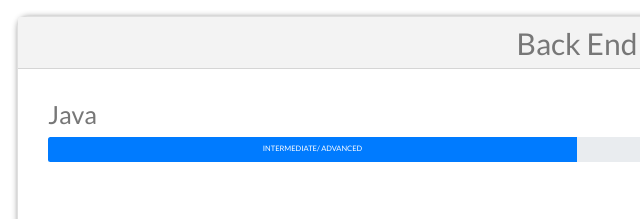
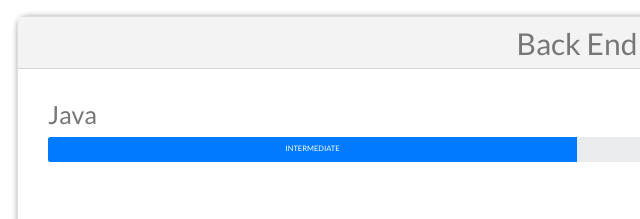
Before and after one commit to Pr1ncek/Pr1ncek.github.io, a plain HTML site: page index.html in a window 1280 px wide. Shown: the part 2500-2719 px from the top of the page, 63-703 px from the left. Drawn offline with nearby package versions, Linux system fonts and the light colour scheme.

Commit message:
Update index.html

```diff
--- a/index.html
+++ b/index.html
@@ -125,7 +125,7 @@
                 <div class="card-body px-5 py-5">
                     <h5 class="card-title">Java</h5>
                     <div class="progress" style="height: 25px;">
-                        <div class="progress-bar text-uppercase" role="progressbar" style="width: 50%;" aria-valuenow="25" aria-valuemin="0" aria-valuemax="100">Intermediate/ Advanced</div>
+                        <div class="progress-bar text-uppercase" role="progressbar" style="width: 50%;" aria-valuenow="25" aria-valuemin="0" aria-valuemax="100">Intermediate</div>
                     </div>
                 </div>
                 <div class="card-body px-5 py-5">
```
